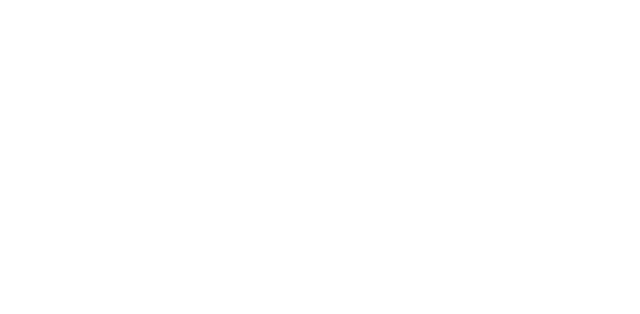
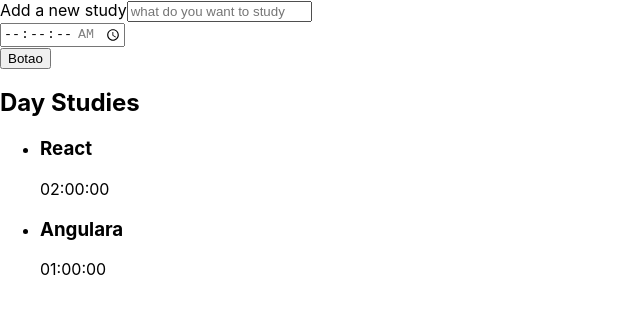
Before and after one commit to josevflores911/react-typescript, a React (Create React App) app: page / in a window 1280 px wide. Shown: the top 314 px of the page, without its empty margins (0-640 px from the left). Built offline with nearby package versions, Linux system fonts and the light colour scheme.

Commit message:
modulo 2

```diff
--- a/public/index.html
+++ b/public/index.html
@@ -10,34 +10,15 @@
       content="Web site created using create-react-app"
     />
     <link rel="apple-touch-icon" href="%PUBLIC_URL%/logo192.png" />
-    <!--
-      manifest.json provides metadata used when your web app is installed on a
-      user's mobile device or desktop. See https://developers.google.com/web/fundamentals/web-app-manifest/
-    -->
+
     <link rel="manifest" href="%PUBLIC_URL%/manifest.json" />
-    <!--
-      Notice the use of %PUBLIC_URL% in the tags above.
-      It will be replaced with the URL of the `public` folder during the build.
-      Only files inside the `public` folder can be referenced from the HTML.
 
-      Unlike "/favicon.ico" or "favicon.ico", "%PUBLIC_URL%/favicon.ico" will
-      work correctly both with client-side routing and a non-root public URL.
-      Learn how to configure a non-root public URL by running `npm run build`.
-    -->
-    <title>React App</title>
+    <title>Cronometro</title>
   </head>
+
   <body>
     <noscript>You need to enable JavaScript to run this app.</noscript>
     <div id="root"></div>
-    <!--
-      This HTML file is a template.
-      If you open it directly in the browser, you will see an empty page.
 
-      You can add webfonts, meta tags, or analytics to this file.
-      The build step will place the bundled scripts into the <body> tag.
-
-      To begin the development, run `npm start` or `yarn start`.
-      To create a production bundle, use `npm run build` or `yarn build`.
-    -->
   </body>
 </html>
--- a/src/App.tsx
+++ b/src/App.tsx
@@ -1,10 +1,12 @@
 import React from 'react';
-
+import Formulario from './components/Form';
+import Lista from './components/Lista';
 
 function App() {
   return (
     <div className="App">
-
+      <Formulario />
+      <Lista />
     </div>
   );
 }
--- /dev/null
+++ b/src/components/Button/index.tsx
@@ -0,0 +1,11 @@
+import React from 'react';
+
+class Botao extends React.Component {
+    render(): React.ReactNode {
+        return (
+            <button> Botao</button>
+        )
+    }
+}
+
+export default Botao;
--- /dev/null
+++ b/src/components/Form/index.tsx
@@ -0,0 +1,26 @@
+import React from "react";
+import Botao from "../Button";
+
+class Formulario extends React.Component {
+    render(): React.ReactNode {
+        return (
+            <form>
+                <div>
+                    <label htmlFor="tarea">
+                        Add a new study
+                    </label>
+                    <input type="text" name="tarea" id="tarea" placeholder="what do you want to study" required />
+                </div>
+                <div>
+                    <label>
+
+                    </label>
+                    <input type="time" step="1" name="time" id="time" min="00:00:00" max="01:30:00" required />
+                </div>
+                <Botao />
+            </form>
+        )
+    }
+}
+
+export default Formulario;
--- /dev/null
+++ b/src/components/Lista/index.tsx
@@ -0,0 +1,29 @@
+import React from "react";
+import DB from "../../utils/database";
+
+
+function Lista() {
+    const tarefas = DB;
+    return (
+        <aside>
+            <h2>Day Studies</h2>
+            <ul>
+                {
+                    tarefas.map((act, index) => (
+                        <li key={index}>
+                            <h3>
+                                {act.tarefa}
+                            </h3>
+                            <span>
+                                {act.tempo}
+                            </span>
+                        </li>
+                    ))
+                }
+
+            </ul>
+        </aside>
+    )
+}
+
+export default Lista;
--- /dev/null
+++ b/src/utils/database.ts
@@ -0,0 +1,11 @@
+
+const DB = [{
+    tarefa: "React",
+    tempo: "02:00:00"
+},
+{
+    tarefa: "Angulara",
+    tempo: "01:00:00"
+}]
+
+export default DB;
```
Also changed, not shown: 1 other file (tests, documents, lock files or other folders).
